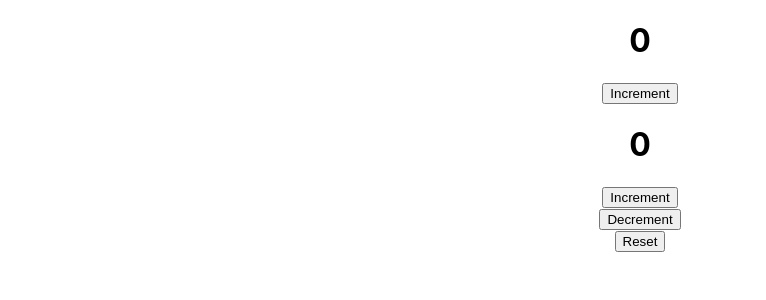
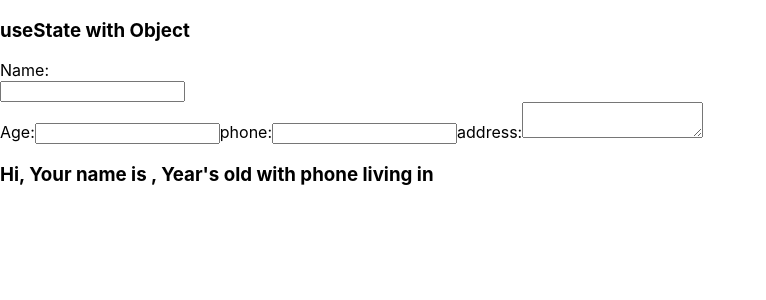
Before and after one commit to MohibHello/React-Hooks, a React (Create React App) app: page / in a window 1280 px wide. Shown: the top 300 px of the page, without its empty margins (0-766 px from the left). Built offline with nearby package versions, Linux system fonts and the light colour scheme; the HTML template or start-up script is replaced by a standard one.

Commit message:
The useState Hook with an Object Argument

```diff
--- a/src/App.js
+++ b/src/App.js
@@ -3,13 +3,15 @@ import Button from './components/useState/Button'
 import './App.css';
 import ClassCounter from './components/useState/ClassCounter';
 import FunctionalCounter from './components/useState/FunctionalCounter';
+import StateObject from './components/useState/StateObject';
 
 function App() {
 
   return (
-    <div className='App'>
-    <ClassCounter/>
-    <FunctionalCounter/>
+    <div >
+    {/* <ClassCounter/>
+    <FunctionalCounter/> */}
+    <StateObject/>
     </div>
   );
 }
--- /dev/null
+++ b/src/components/useState/StateObject.js
@@ -0,0 +1,56 @@
+import React, { useState } from "react";
+
+function StateObject() {
+  const [state, setState] = useState({
+    name: "",
+    age: "",
+    phone: "",
+    address: "",
+  });
+
+  const handleChange = (event) => {
+    console.log([event.target.name]);
+    setState({ ...state, [event.target.name]: event.target.value });
+  };
+
+
+
+  return (
+    <div className='container'>
+        <h3 className='mt-5 mb-5'>useState with Object</h3>
+      <form >
+        <div class="form-group row">
+        <label className='col-1 col-form-label' htmlFor="name">Name:</label>
+        <div class="col-auto">
+        <input className='form-control' type="text" name="name" id="name" onChange={handleChange} />
+        </div>
+        </div>
+        <label for="name">Age:</label><input className='form-control mt-2' type="number" name="age" id="age" onChange={handleChange} />
+        <label for="name">phone:</label>
+        <input
+        className='form-control mt-2'
+          type="number"
+          name="phone"
+          id="phone"
+          onChange={handleChange}
+        />
+        <label for="name">address:</label>
+        <textarea
+        className='form-control mt-2'
+          type="textarea"
+          name="address"
+          id="address"
+          onChange={handleChange}
+        />
+      </form>
+      <div>
+        <h3>
+          Hi, Your name is {state.name}, {state.age} Year's old with phone{" "}
+          {state.phone} living in {state.address}
+        </h3>
+      </div>
+    </div>
+  );
+}
+
+export default StateObject;
```
